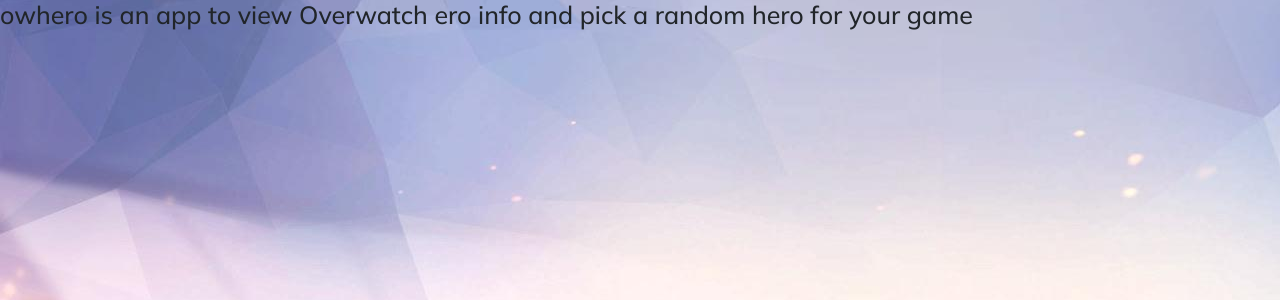
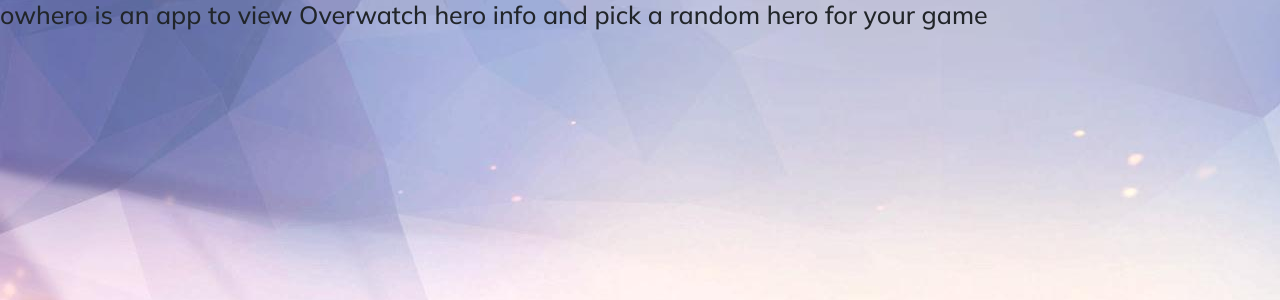
Before and after one commit to LargeWater/owhero, a Django app: page /about/ in a window 1280 px wide. Shown: the part 66-366 px from the top of the page. Run offline with Django 4.2, Linux system fonts and the light colour scheme.

Commit message:
fix typos

```diff
--- a/main_app/static/css/heroes/hero-list.css
+++ b/main_app/static/css/heroes/hero-list.css
@@ -6,7 +6,7 @@
   flex-direction: row;
   @font-face {
     font-family: bignoodletoo;
-    src: url(bignoodletoo.ttf);
+    source: url(../fonts/bignoodletoo.ttf) !important;
   }
 }
 
--- a/main_app/templates/about.html
+++ b/main_app/templates/about.html
@@ -2,6 +2,6 @@
 
 {% block content %}
 
-<h1>owhero is an app to view Overwatch ero info and pick a random hero for your game</h1>
+<h1>owhero is an app to view Overwatch hero info and pick a random hero for your game</h1>
 
 {% endblock %}
--- a/main_app/views.py
+++ b/main_app/views.py
@@ -46,7 +46,7 @@
   Hero('Sigma', 'Tank', 3, "Sigma is an eccentric astrophysicist and volatile tank who gained the power to control gravity in an orbital experiment gone wrong. Manipulated by Talon and deployed as a living weapon, Sigma’s presence on the battlefield cannot be ignored.", 'Hyperspheres', 'Kinetic Grasp, Accretion, Experimental Barrier, Gravitic Flux', 'https://d1u1mce87gyfbn.cloudfront.net/hero/sigma/idle-video.webm', 'https://d1u1mce87gyfbn.cloudfront.net/hero/sigma/hero-select-portrait.png'),
   Hero('Soldier: 76', 'Damage', 1, "Armed with cutting-edge weaponry, including an experimental pulse rifle that’s capable of firing spirals of high-powered Helix Rockets, Soldier: 76 has the speed and support know-how of a highly trained warrior.", 'Heavy Pulse Rifle', 'Sprint, Biotic Field, Helix Rockets, Tactical Visor', 'https://d1u1mce87gyfbn.cloudfront.net/hero/soldier-76/idle-video.webm', 'https://d1u1mce87gyfbn.cloudfront.net/hero/soldier-76/hero-select-portrait.png'),
   Hero('Sombra', 'Damage', 3, "Stealth and debilitating attacks make Sombra a powerful infiltrator. Her hacking can disrupt her enemies, ensuring they're easier to take out, while her EMP provides the upper hand against multiple foes at once. Sombra’s ability to Translocate and camouflage herself makes her a hard target to pin down.", 'Machine Pistol', 'Translocator, Stealth, Hack, Opportunist, EMP', 'https://d1u1mce87gyfbn.cloudfront.net/hero/sombra/idle-video.webm', 'https://d1u1mce87gyfbn.cloudfront.net/hero/sombra/hero-select-portrait.png'),
-  Hero('Symmetra', 'Damage', 2, "SSymmetra utilizes her Photon Projector to dispatch adversaries, shield her associates, construct teleportation pads and deploy particle-blasting Sentry Turrets.", 'Photon Projector', 'Sentry Turret, Teleporter, Photon Barrier', 'https://d1u1mce87gyfbn.cloudfront.net/hero/symmetra/idle-video.webm', 'https://d1u1mce87gyfbn.cloudfront.net/hero/symmetra/hero-select-portrait.png'),
+  Hero('Symmetra', 'Damage', 2, "Symmetra utilizes her Photon Projector to dispatch adversaries, shield her associates, construct teleportation pads and deploy particle-blasting Sentry Turrets.", 'Photon Projector', 'Sentry Turret, Teleporter, Photon Barrier', 'https://d1u1mce87gyfbn.cloudfront.net/hero/symmetra/idle-video.webm', 'https://d1u1mce87gyfbn.cloudfront.net/hero/symmetra/hero-select-portrait.png'),
   Hero('Torbjörn', 'Damage', 2, "Torbjörn’s extensive arsenal includes a rivet gun, hammer, and a personal forge that he can use to build turrets.", 'Rivet Gun, Forge Hammer', 'Deploy Turret, Overload, Molten Core', 'https://d1u1mce87gyfbn.cloudfront.net/hero/torbjorn/idle-video.webm', 'https://d1u1mce87gyfbn.cloudfront.net/hero/torbjorn/hero-select-portrait.png'),
   Hero('Tracer', 'Damage', 2, 'Toting twin pulse pistols, energy-based time bombs, and rapid-fire banter, Tracer is able to "blink" through space and rewind her personal timeline as she battles to right wrongs the world over.', 'Pulse Pistols', 'Blink, Recall, Pulse Bomb', 'https://d1u1mce87gyfbn.cloudfront.net/hero/tracer/idle-video.webm', 'https://d1u1mce87gyfbn.cloudfront.net/hero/tracer/hero-select-portrait.png'),
   Hero('Widowmaker', 'Damage', 2, "Widowmaker equips herself with whatever it takes to eliminate her targets, including mines that dispense poisonous gas, a visor that grants her squad infra-sight, and a powerful sniper rifle that can fire in fully-automatic mode.", 'Widow’s Kiss, Sniper Mode', 'Grappling Hook, Venom Mine, Infra-Sight', 'https://d1u1mce87gyfbn.cloudfront.net/hero/widowmaker/idle-video.webm', 'https://d1u1mce87gyfbn.cloudfront.net/hero/widowmaker/hero-select-portrait.png'),
```
